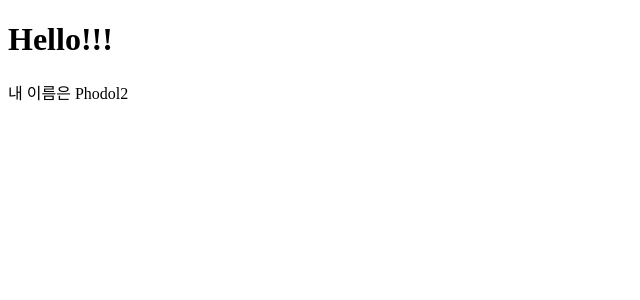
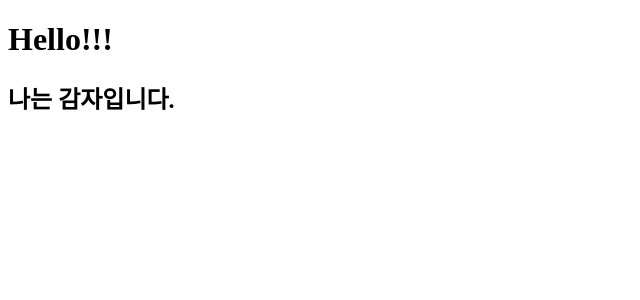
Before and after one commit to Park-Seung-Hun/react_movie_2021, a React (Create React App) app: page / in a window 1280 px wide. Shown: the top 300 px of the page, without its empty margins (0-640 px from the left). Built offline with nearby package versions, Linux system fonts and the light colour scheme.

Commit message:
#2.1 Reusable Components with JSX + Props

```diff
--- a/src/App.js
+++ b/src/App.js
@@ -1,11 +1,23 @@
 import React from "react";
-import Posta from "./posta";
+
+function Food(props) {
+  console.log(props, props.example1, props.example2, props.example3); // props는 객체로써 전달된다.
+  return <h2>나는 {props.example1}입니다.</h2>;
+}
+/*
+단일 props의 사용법
+function Food({fav}) {
+  return <h2>나는 {fav}입니다.</h2>;
+}
+
+<Food fav="김치" />
+*/
 
 function App() {
   return (
     <div>
       <h1>Hello!!!</h1>
-      <Posta />
+      <Food example1="감자" example2={true} example3={[1, 2, 3, 4, "hello"]} />
     </div>
   );
 }
--- a/src/posta.js
+++ /dev/null
@@ -1,7 +0,0 @@
-import React from "react";
-
-function Posta() {
-  return <div>내 이름은 Phodol2</div>;
-}
-
-export default Posta;
```
